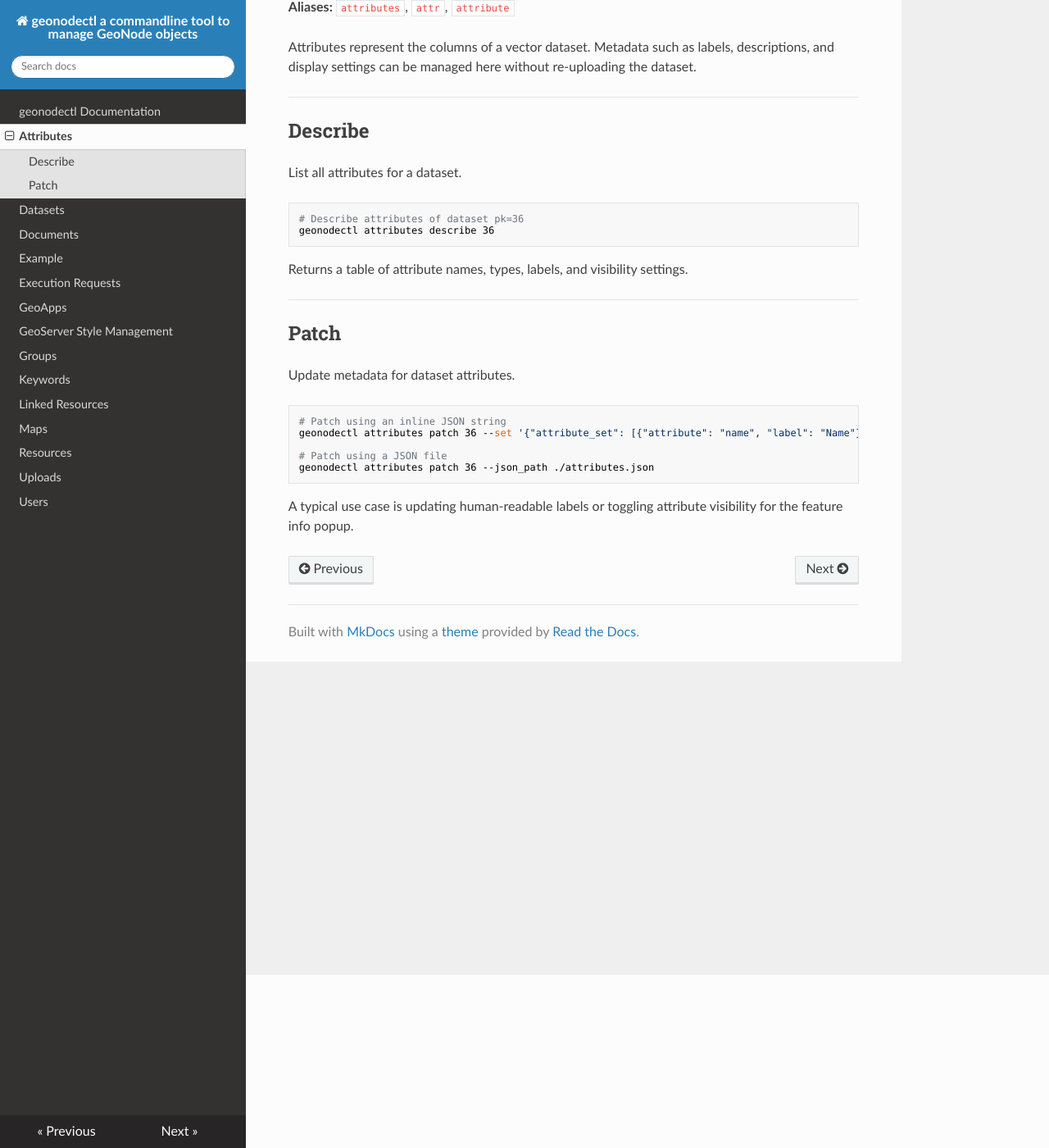
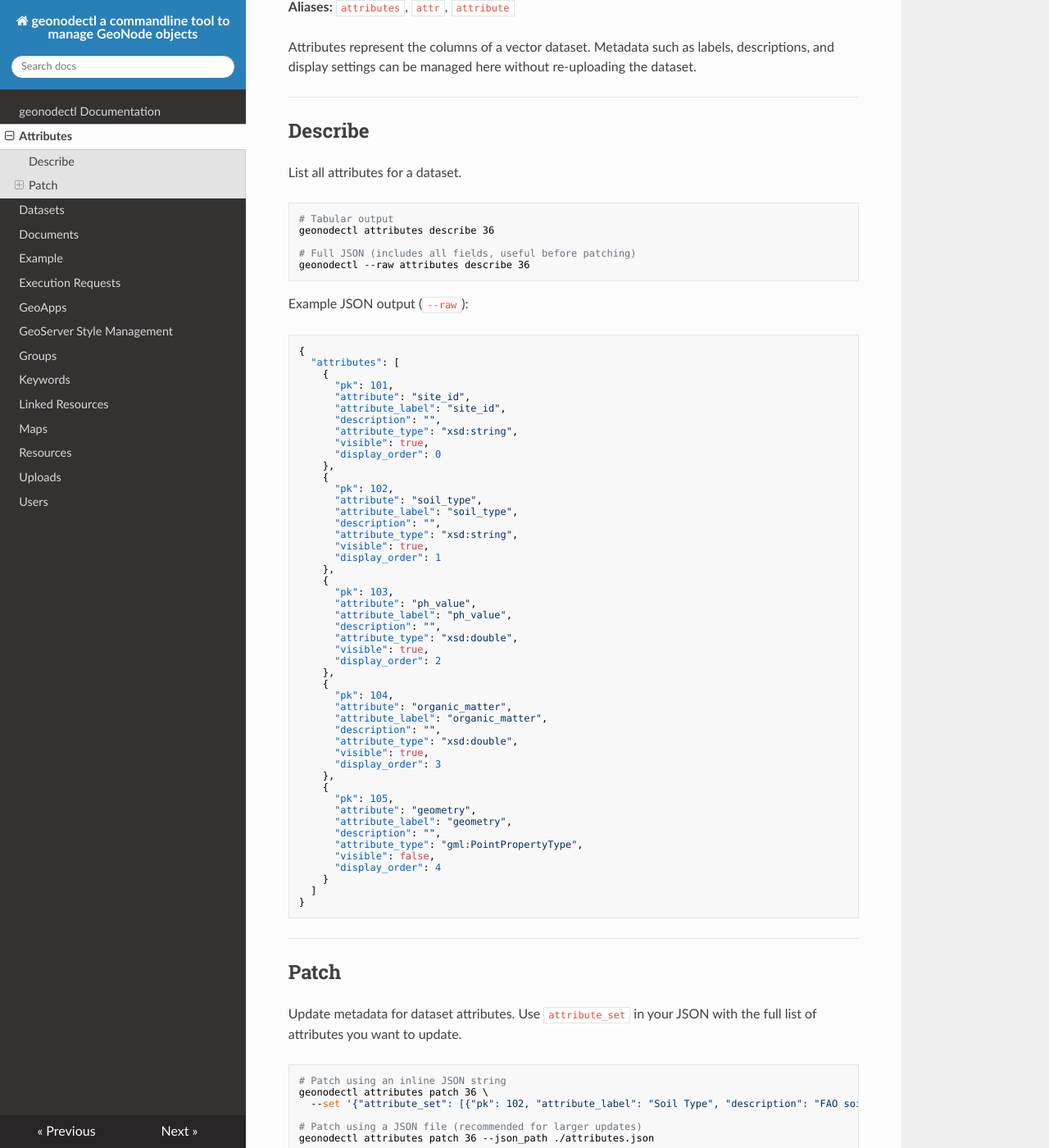
Before and after one commit to GeoNodeUserGroup-DE/geonodectl, an MkDocs documentation site: the page built from docs/attributes.md, in a window 1280 px wide and 1400 px high, scrolled down 211 px. Shown: the whole window at 82% size. Built offline with MkDocs 1.6.1, drawn with Linux system fonts in a browser that asks for light colours; nearby versions of some CDN libraries; some of the changed text lies outside the part shown.

Commit message:
docs: add attribute JSON examples to attributes.md
Co-Authored-By: Claude Sonnet 4.6 <noreply@anthropic.com>

````diff
--- a/docs/attributes.md
+++ b/docs/attributes.md
@@ -13,24 +13,126 @@ Attributes represent the columns of a vector dataset. Metadata such as labels, d
 List all attributes for a dataset.
 
 ```bash
-# Describe attributes of dataset pk=36
+# Tabular output
 geonodectl attributes describe 36
+
+# Full JSON (includes all fields, useful before patching)
+geonodectl --raw attributes describe 36
 ```
 
-Returns a table of attribute names, types, labels, and visibility settings.
+Example JSON output (`--raw`):
+
+```json
+{
+  "attributes": [
+    {
+      "pk": 101,
+      "attribute": "site_id",
+      "attribute_label": "site_id",
+      "description": "",
+      "attribute_type": "xsd:string",
+      "visible": true,
+      "display_order": 0
+    },
+    {
+      "pk": 102,
+      "attribute": "soil_type",
+      "attribute_label": "soil_type",
+      "description": "",
+      "attribute_type": "xsd:string",
+      "visible": true,
+      "display_order": 1
+    },
+    {
+      "pk": 103,
+      "attribute": "ph_value",
+      "attribute_label": "ph_value",
+      "description": "",
+      "attribute_type": "xsd:double",
+      "visible": true,
+      "display_order": 2
+    },
+    {
+      "pk": 104,
+      "attribute": "organic_matter",
+      "attribute_label": "organic_matter",
+      "description": "",
+      "attribute_type": "xsd:double",
+      "visible": true,
+      "display_order": 3
+    },
+    {
+      "pk": 105,
+      "attribute": "geometry",
+      "attribute_label": "geometry",
+      "description": "",
+      "attribute_type": "gml:PointPropertyType",
+      "visible": false,
+      "display_order": 4
+    }
+  ]
+}
+```
 
 ---
 
 ## Patch
 
-Update metadata for dataset attributes.
+Update metadata for dataset attributes. Use `attribute_set` in your JSON with the full list of attributes you want to update.
 
 ```bash
 # Patch using an inline JSON string
-geonodectl attributes patch 36 --set '{"attribute_set": [{"attribute": "name", "label": "Name"}]}'
+geonodectl attributes patch 36 \
+  --set '{"attribute_set": [{"pk": 102, "attribute_label": "Soil Type", "description": "FAO soil classification"}]}'
 
-# Patch using a JSON file
+# Patch using a JSON file (recommended for larger updates)
 geonodectl attributes patch 36 --json_path ./attributes.json
 ```
 
-A typical use case is updating human-readable labels or toggling attribute visibility for the feature info popup.
+### Example patch file (`attributes.json`)
+
+Include only the fields you want to change alongside the `pk` to identify each attribute:
+
+```json
+{
+  "attribute_set": [
+    {
+      "pk": 101,
+      "attribute_label": "Site ID",
+      "description": "Unique identifier for the sampling site",
+      "display_order": 0,
+      "visible": true
+    },
+    {
+      "pk": 102,
+      "attribute_label": "Soil Type",
+      "description": "FAO soil classification",
+      "display_order": 1,
+      "visible": true
+    },
+    {
+      "pk": 103,
+      "attribute_label": "pH Value",
+      "description": "Soil pH measured in CaCl₂ solution",
+      "display_order": 2,
+      "visible": true
+    },
+    {
+      "pk": 104,
+      "attribute_label": "Organic Matter (%)",
+      "description": "Organic matter content as percentage of dry weight",
+      "display_order": 3,
+      "visible": true
+    },
+    {
+      "pk": 105,
+      "attribute_label": "geometry",
+      "description": "",
+      "display_order": 4,
+      "visible": false
+    }
+  ]
+}
+```
+
+Use `geonodectl --raw attributes describe 36` first to get the current `pk` values before patching.
````
